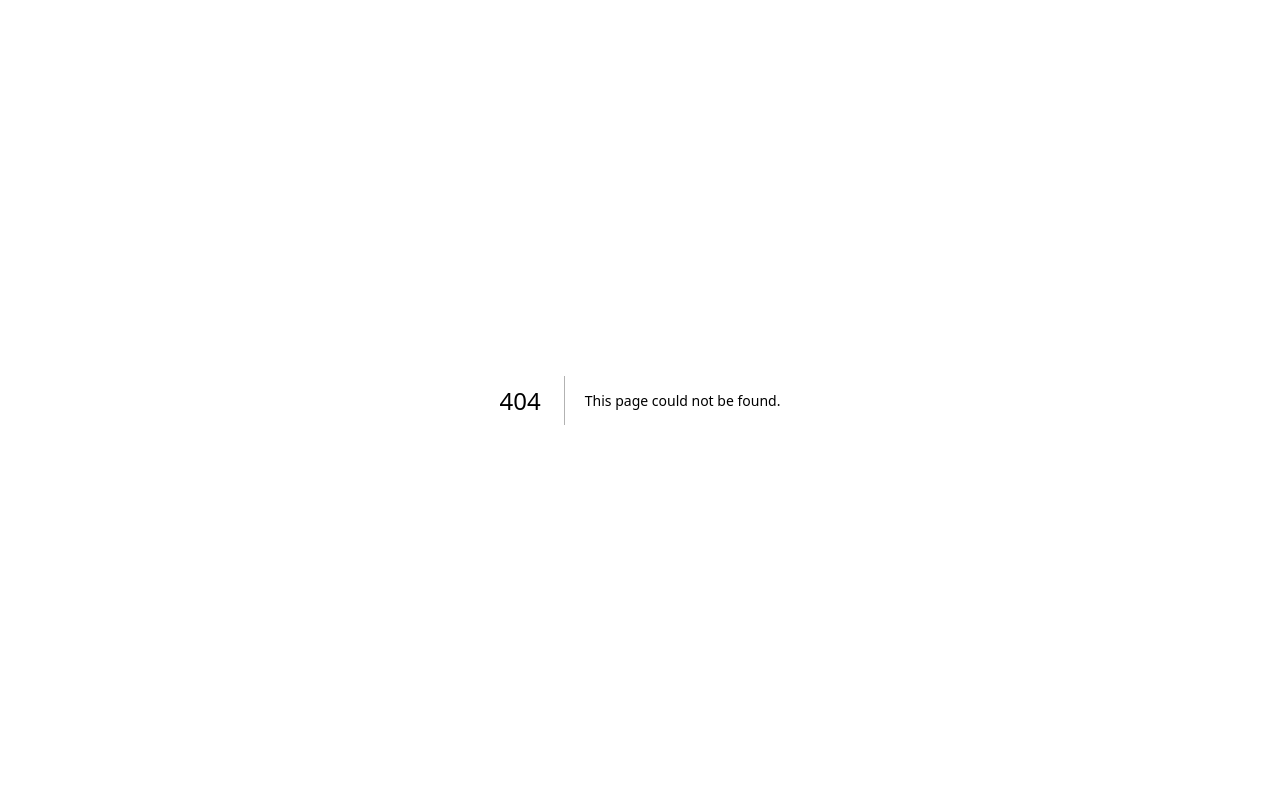
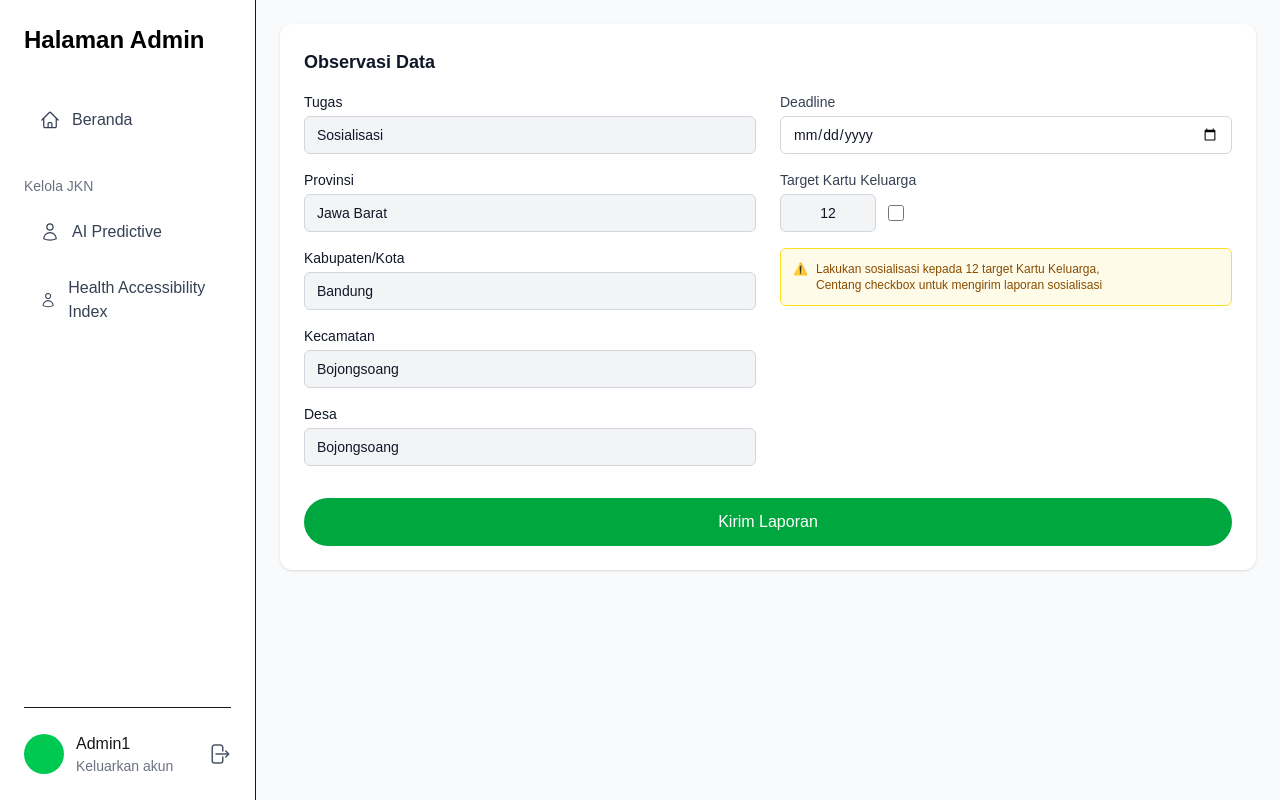
Before and after one commit to Gentahal/fe-pantau, a Next.js app: page /form-predictive in a window 1280 px wide. Before the commit this address had no page. Built offline with nearby package versions, Linux system fonts and the light colour scheme.

Commit message:
form-predictive

```diff
--- /dev/null
+++ b/src/app/form-predictive/page.jsx
@@ -0,0 +1,128 @@
+import Sidebar from "@/components/Sidebar";
+
+export default function HealthIndexPage() {
+    return (
+        <div className="min-h-screen bg-gray-50 flex">
+            <Sidebar />
+
+            <main className="flex-1 lg:ml-64 p-4 md:p-6 space-y-6">
+                <div className="bg-white rounded-xl shadow-sm p-4 md:p-6">
+
+                    <h2 className="text-lg font-semibold text-gray-900 mb-4">
+                        Observasi Data
+                    </h2>
+
+                    {/* GRID - Desktop tetap 2 kolom | Mobile jadi 1 kolom */}
+                    <div className="grid grid-cols-1 md:grid-cols-2 gap-6">
+
+                        {/* LEFT COLUMN */}
+                        <div className="space-y-4">
+
+                            <div>
+                                <label className="text-sm font-medium text-gray-900 mb-1 block">
+                                    Tugas
+                                </label>
+                                <div className="w-full bg-gray-100 border border-gray-300 rounded-md px-3 py-2 text-sm text-gray-900">
+                                    Sosialisasi
+                                </div>
+                            </div>
+
+                            <div>
+                                <label className="text-sm font-medium text-gray-900 mb-1 block">
+                                    Provinsi
+                                </label>
+                                <div className="w-full bg-gray-100 border border-gray-300 rounded-md px-3 py-2 text-sm text-gray-900">
+                                    Jawa Barat
+                                </div>
+                            </div>
+
+                            <div>
+                                <label className="text-sm font-medium text-gray-900 mb-1 block">
+                                    Kabupaten/Kota
+                                </label>
+                                <div className="w-full bg-gray-100 border border-gray-300 rounded-md px-3 py-2 text-sm text-gray-900">
+                                    Bandung
+                                </div>
+                            </div>
+
+                            <div>
+                                <label className="text-sm font-medium text-gray-900 mb-1 block">
+                                    Kecamatan
+                                </label>
+                                <div className="w-full bg-gray-100 border border-gray-300 rounded-md px-3 py-2 text-sm text-gray-900">
+                                    Bojongsoang
+                                </div>
+                            </div>
+
+                            <div>
+                                <label className="text-sm font-medium text-gray-900 mb-1 block">
+                                    Desa
+                                </label>
+                                <div className="w-full bg-gray-100 border border-gray-300 rounded-md px-3 py-2 text-sm text-gray-900">
+                                    Bojongsoang
+                                </div>
+                            </div>
+
+                        </div>
+
+                        {/* RIGHT COLUMN */}
+                        <div className="space-y-4">
+
+                            <div>
+                                <label className="text-sm font-medium text-gray-700 mb-1 block">
+                                    Deadline
+                                </label>
+                                <input
+                                    type="date"
+                                    className="w-full border border-gray-300 rounded-md px-3 py-2 text-sm focus:outline-none focus:ring-1 focus:ring-green-500 text-gray-900"
+                                />
+                            </div>
+
+                            <div>
+                                <label className="text-sm font-medium text-gray-700 mb-1 block">
+                                    Target Kartu Keluarga
+                                </label>
+
+                                {/* Mobile: turun kebawah | Desktop: sejajar */}
+                                <div className="flex flex-col sm:flex-row sm:items-center gap-3">
+
+                                    {/* AUTO VALUE - BUKAN INPUT USER */}
+                                    <div className="w-full sm:w-24 bg-gray-100 border border-gray-300 rounded-md px-3 py-2 text-sm text-gray-900 text-center">
+                                        12
+                                    </div>
+
+                                    <label className="flex items-center gap-2 text-sm text-gray-600 cursor-pointer">
+                                        <input
+                                            type="checkbox"
+                                            className="w-4 h-4 accent-green-600 cursor-pointer"
+                                        />
+
+                                    </label>
+
+                                </div>
+
+                            </div>
+
+                            <div className="flex items-start gap-2 bg-yellow-50 border border-yellow-300 text-yellow-800 p-3 rounded-md text-xs">
+                                <span>⚠️</span>
+                                <p>
+                                    Lakukan sosialisasi kepada 12 target Kartu Keluarga,
+                                    <br /> Centang checkbox untuk mengirim laporan sosialisasi
+                                </p>
+                            </div>
+
+                        </div>
+                    </div>
+
+                    {/* BUTTON */}
+                    <div className="mt-8">
+                        <button className="w-full bg-green-600 hover:bg-green-700 text-white py-3 rounded-full font-medium transition">
+                            Kirim Laporan
+                        </button>
+                    </div>
+
+                </div>
+            </main>
+        </div>
+    );
+}
```
